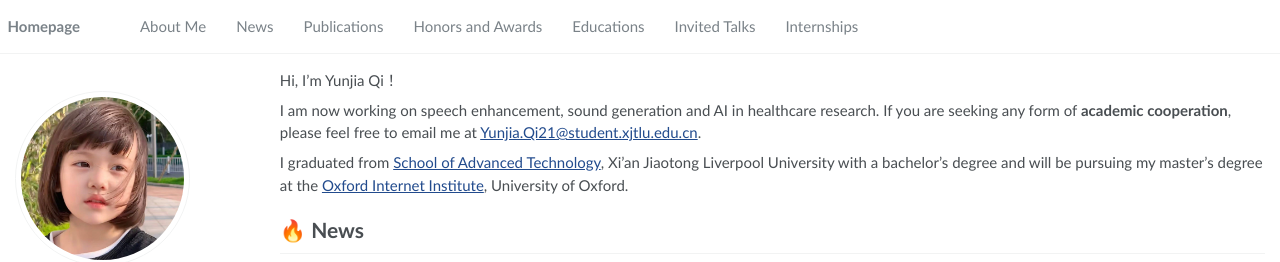
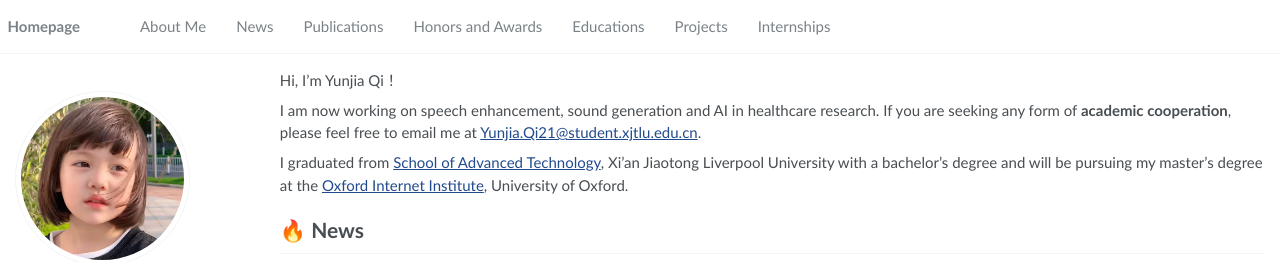
Before and after one commit to RayeRen/rayeren.github.io, a Jekyll site: the page built from _pages/about.md, in a window 1280 px wide. Shown: the top 262 px of the page. Built offline with Jekyll 4.4.1, drawn with Linux system fonts in a browser that asks for light colours; some web fonts are replaced.

Commit message:
Update navigation.yml

```diff
--- a/_data/navigation.yml
+++ b/_data/navigation.yml
@@ -15,7 +15,7 @@ main:
   - title: "Educations"
     url: "/#-educations"
 
-  - title: "Invited Talks"
+  - title: "Projects"
     url: "/#-invited-talks"
 
   - title: "Internships"
```
